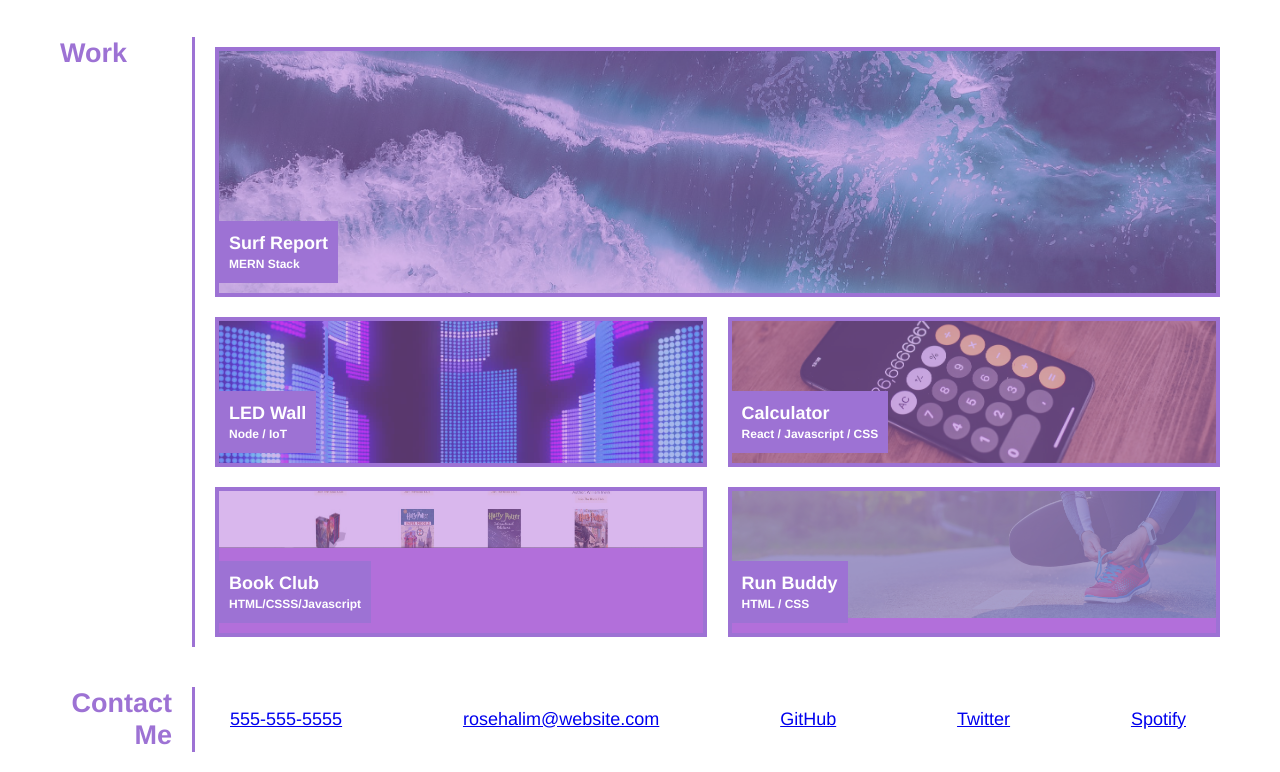
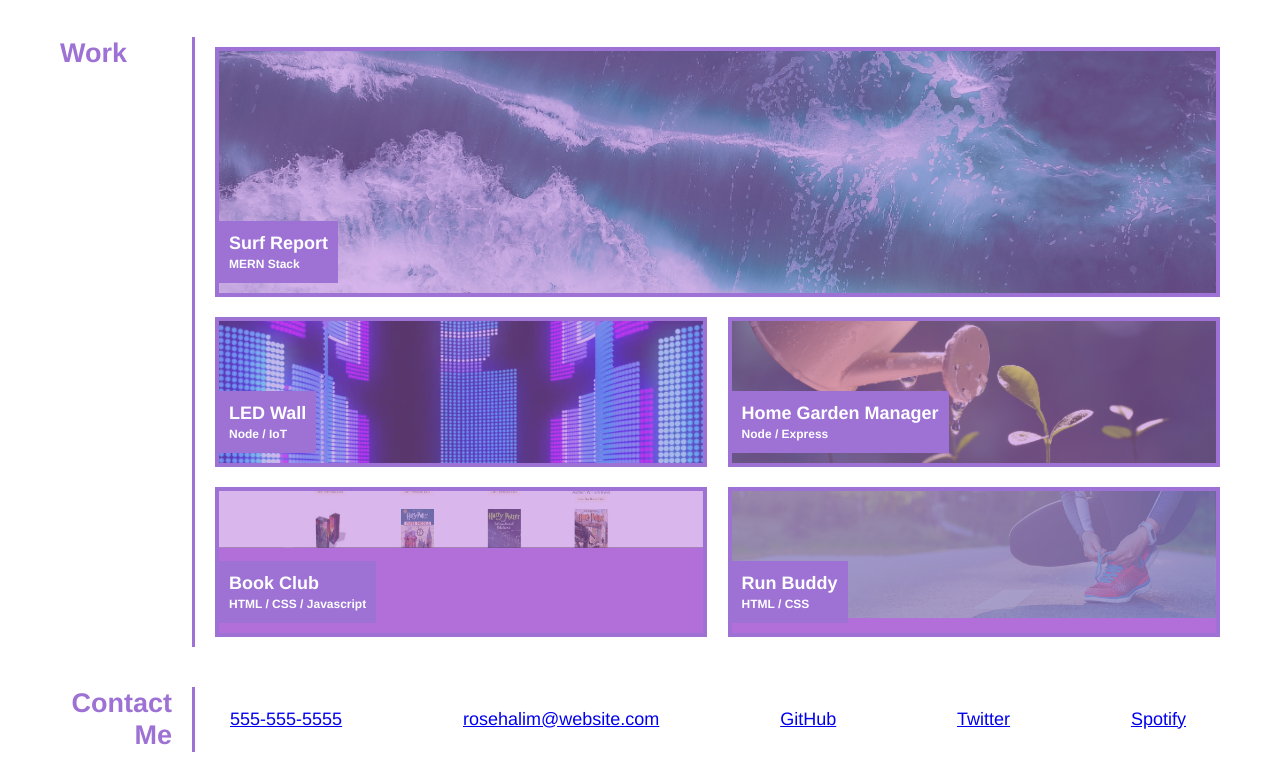
Before and after one commit to RosemarieHalim/02-challenge, a plain HTML site: page index.html in a window 1280 px wide. Shown: the part 555-1327 px from the top of the page. Drawn offline with Linux system fonts and the light colour scheme.

Commit message:
added project 2 link

```diff
--- a/index.html
+++ b/index.html
@@ -74,10 +74,10 @@
             </article>
 
             <article class="projects">
-                <a href="https://dribbble.com/"><img class="calc" src="./assets/images/calculator.jpeg" alt=""></a>
+                <a href="https://warm-harbor-34559.herokuapp.com/"><img class="calc" src="./assets/images/plant.jpg" alt="watering can watering plants"></a>
                 <div class="project-info">
-                    <h3>Calculator</h3>
-                    <h4>React / Javascript / CSS</h4>
+                    <h3>Home Garden Manager</h3>
+                    <h4>Node / Express</h4>
                 </div>
             </article>
 
@@ -85,7 +85,7 @@
                 <a href="https://rosemariehalim.github.io/book-review/"><img class="puzzle" src="./assets/images/bookclub.JPG" alt="book club page"></a>
                 <div class="project-info">
                     <h3>Book Club</h3>
-                    <h4>HTML/CSSS/Javascript</h4>
+                    <h4>HTML / CSS / Javascript</h4>
                 </div>
             </article>
 
```
Also changed, not shown: assets/images/plant.jpg (added), 1 other file.
